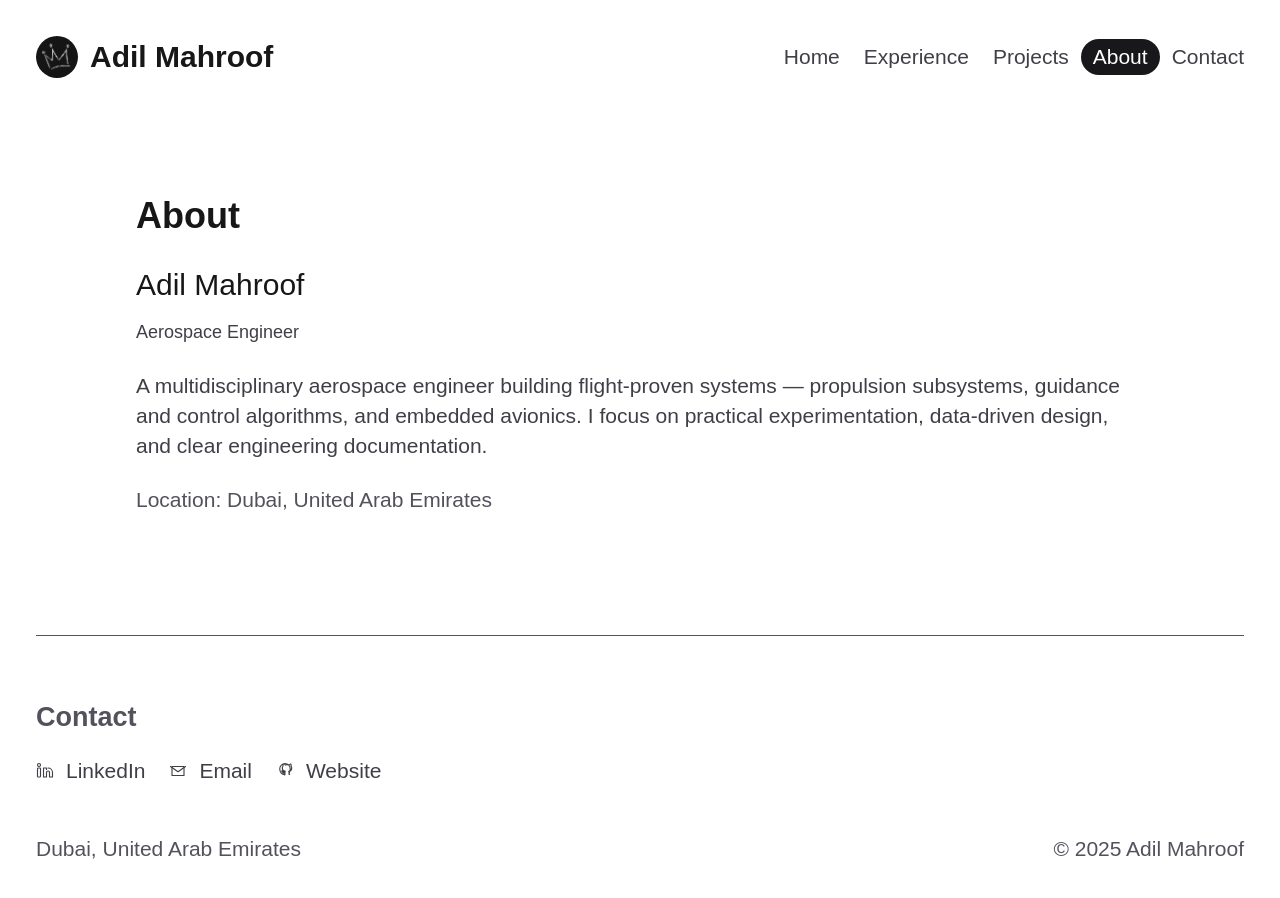
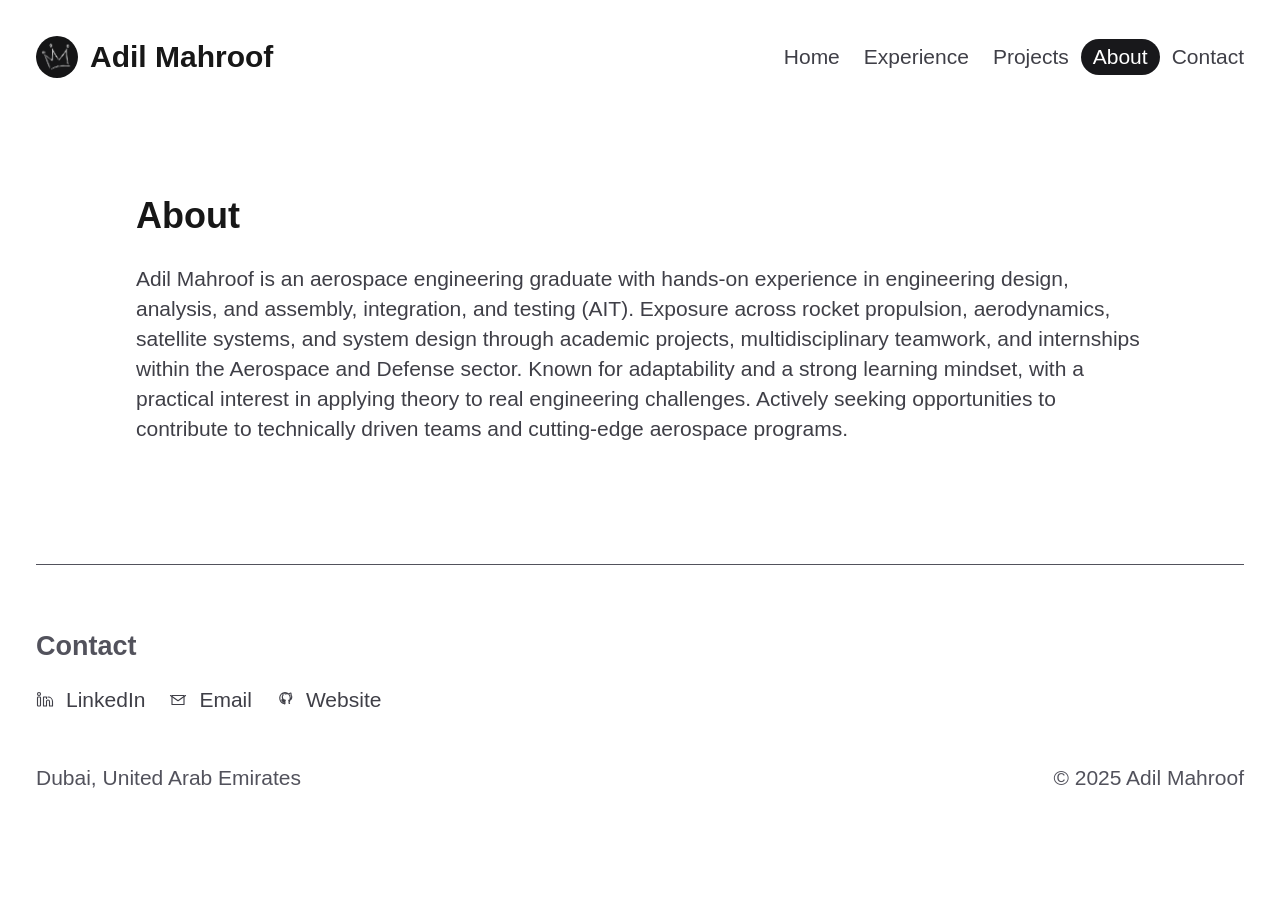
Before and after one commit to adilmrf/myPortfolio, a Next.js app: page /about in a window 1280 px wide. Shown: the top 898 px of the page. After the commit the page ends 853 px from the top, so only its background shows below. Built offline with nearby package versions, Linux system fonts and the light colour scheme.

Commit message:
changed about section

```diff
--- a/src/app/about/page.tsx
+++ b/src/app/about/page.tsx
@@ -17,10 +17,10 @@ export default function AboutPage() {
     <section className="py-8">
       <h1 className="text-2xl font-semibold">About</h1>
       <div className="mt-4">
-        <h2 className="text-xl font-medium">{PROFILE.name}</h2>
-        <p className="text-zinc-700 mt-2">{PROFILE.headline}</p>
+        {/*<h2 className="text-xl font-medium">{PROFILE.name}</h2>*/}
+        {/*<p className="text-zinc-700 mt-2">{PROFILE.headline}</p>*/}
         <p className="mt-4 text-sm text-zinc-700">{PROFILE.summary}</p>
-        <p className="mt-4 text-sm text-zinc-600">Location: {PROFILE.location}</p>
+        {/* <p className="mt-4 text-sm text-zinc-600">Location: {PROFILE.location}</p> */}
       </div>
     </section>
   );
--- a/src/content/profile.ts
+++ b/src/content/profile.ts
@@ -5,11 +5,14 @@ export const PROFILE: Profile = {
     headline: "Aerospace Engineer",
     location: "Dubai, United Arab Emirates",
     summary:
-        "A multidisciplinary aerospace engineer building flight-proven systems \u2014 propulsion subsystems, guidance and control algorithms, and embedded avionics. I focus on practical experimentation, data-driven design, and clear engineering documentation.",
+        "Adil Mahroof is an aerospace engineering graduate with hands-on experience in engineering design, analysis, and assembly, integration, and testing (AIT)." +
+        " Exposure across rocket propulsion, aerodynamics, satellite systems, and system design through academic projects, multidisciplinary teamwork, and internships within the Aerospace and Defense sector." +
+        " Known for adaptability and a strong learning mindset, with a practical interest in applying theory to real engineering challenges." +
+        " Actively seeking opportunities to contribute to technically driven teams and cutting-edge aerospace programs.",
     links: {
-        github: "https://github.com/your-username",
+        github: "https://github.com/adilmrf",
         linkedin: "https://linkedin.com/in/adil-mahroof",
-        email: "mailto:you@example.com",
+        email: "mailto:adilmrf@outlook.com",
     },
     highlights: [
         { label: "Research", value: "3+ years", detail: "Rocket Propulsion, UAVs, Space Systems" },
```
